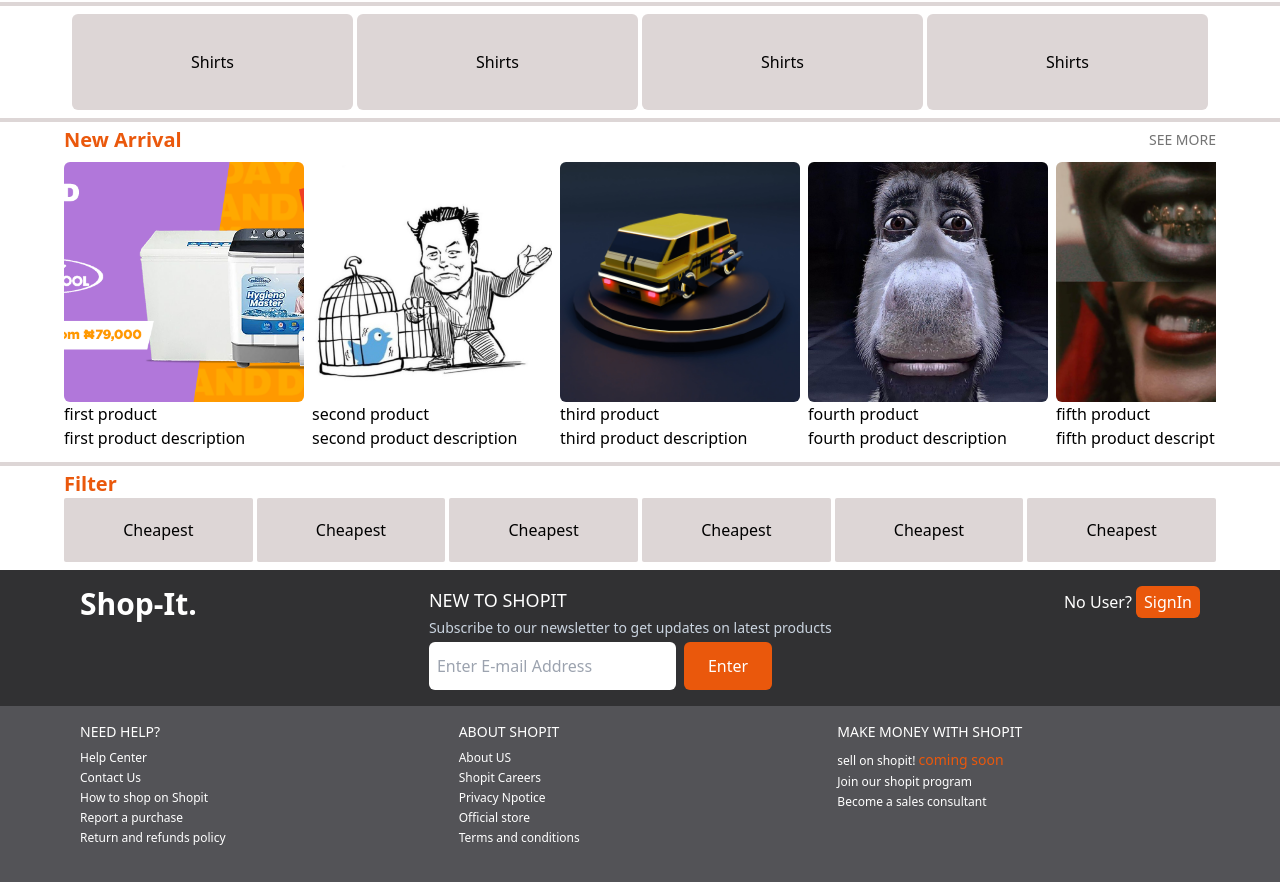
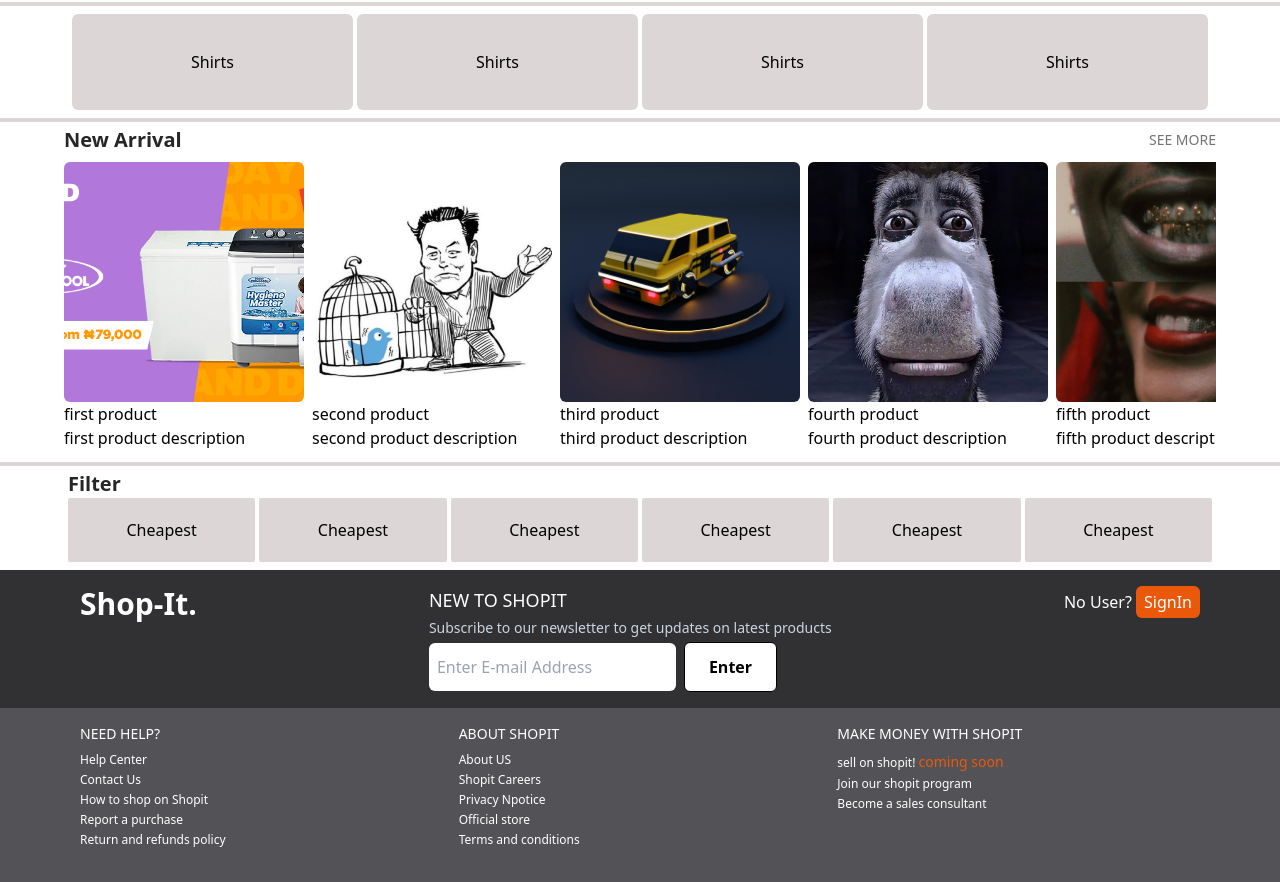
Before and after one commit to Ayothegod/New-shopit, a Next.js app: page / in a window 1280 px wide. Shown: the part 390-1272 px from the top of the page. Built offline with nearby package versions, Linux system fonts and the light colour scheme.

Commit message:
remove almost all orange colors in the design

```diff
--- a/components/Filter.jsx
+++ b/components/Filter.jsx
@@ -1,8 +1,8 @@
 const Filter = () => {
   return (
     <div className="bg-white">
-      <div className="max-w-[72rem] mx-auto pt-1 pb-2 mt-1 ">
-        <p className="font-bold text-xl text-orange-600">Filter </p>
+      <div className="max-w-[72rem] mx-auto p-1 pb-2 mt-1 ">
+        <p className="font-bold text-xl text-neutral-800">Filter </p>
         <div className="grid grid-cols-3 md:grid-cols-6 gap-1">
           <div className="bg-[#ddd6d6] h-16 grid place-items-center rounded-sm w-auto">
             Cheapest
--- a/components/Footer.jsx
+++ b/components/Footer.jsx
@@ -24,7 +24,7 @@ const Footer = () => {
                   placeholder="Enter E-mail Address"
                   className="px-1 py-2 md:px-2 md:py-3 rounded-md "
                 />
-                <button className="px-4 py-2 md:px-6 md:py-3  rounded-md bg-orange-600 ">
+                <button className="px-4 py-2 md:px-6 md:py-3 text-black rounded-md bg-white border hover:bg-black hover:text-white  border-black font-semibold">
                   Enter
                 </button>
               </div>
--- a/components/Product.jsx
+++ b/components/Product.jsx
@@ -70,7 +70,7 @@ const Product = () => {
       <div className="max-w-[72rem] mx-auto flex flex-col ">
         <div className="flex  justify-between items-center">
 
-        <p className="font-bold text-xl text-orange-600">New Arrival</p>
+        <p className="font-bold text-xl text-neutral-800">New Arrival</p>
         <p className="text-neutral-500 font-medium text-sm">SEE MORE</p>
         </div>
 
--- a/pages/index.js
+++ b/pages/index.js
@@ -10,7 +10,7 @@ export default function Home() {
   return (
     <>
     <Head>
-        <title>Netflix App</title>
+        <title>Shop It</title>
         <meta name="description" content="Generated by create next app" />
         <meta name="viewport" content="width=device-width, initial-scale=1" />
         <link rel="icon" href="/favicon.ico" />
--- a/pages/test-sanity.jsx
+++ b/pages/test-sanity.jsx
@@ -2,8 +2,8 @@ import { createClient } from "next-sanity";
 import Link from "next/link";
 
 export default function TestSanity({ watches, shorts }) {
-  console.log(watches);
-  console.log({ shorts: shorts });
+  // console.log(watches);
+  // console.log({ shorts: shorts });
   return (
     <>
       <h2>Products</h2>
```
Also changed, not shown: 1 other file (tests, documents, lock files or other folders).
